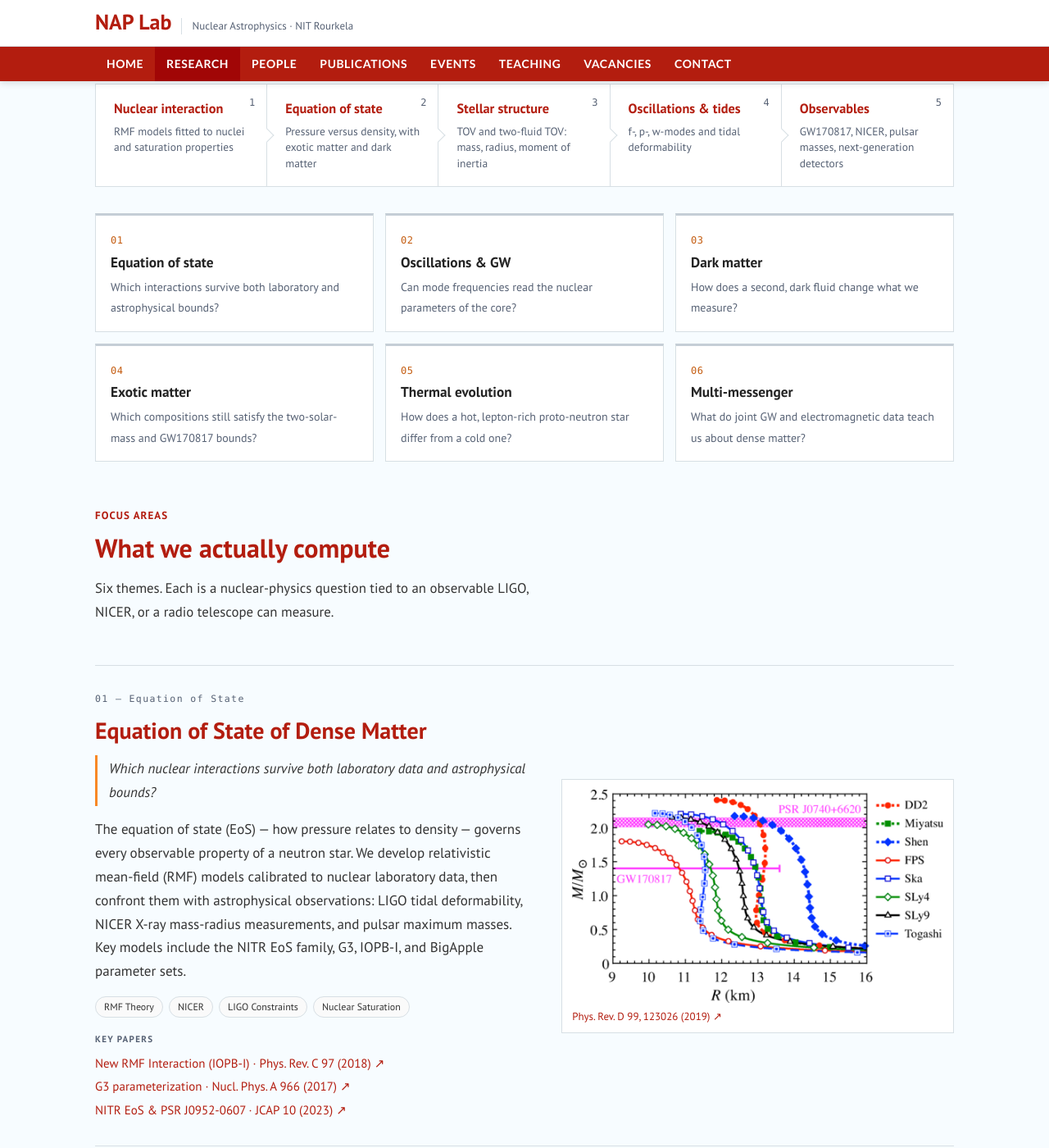
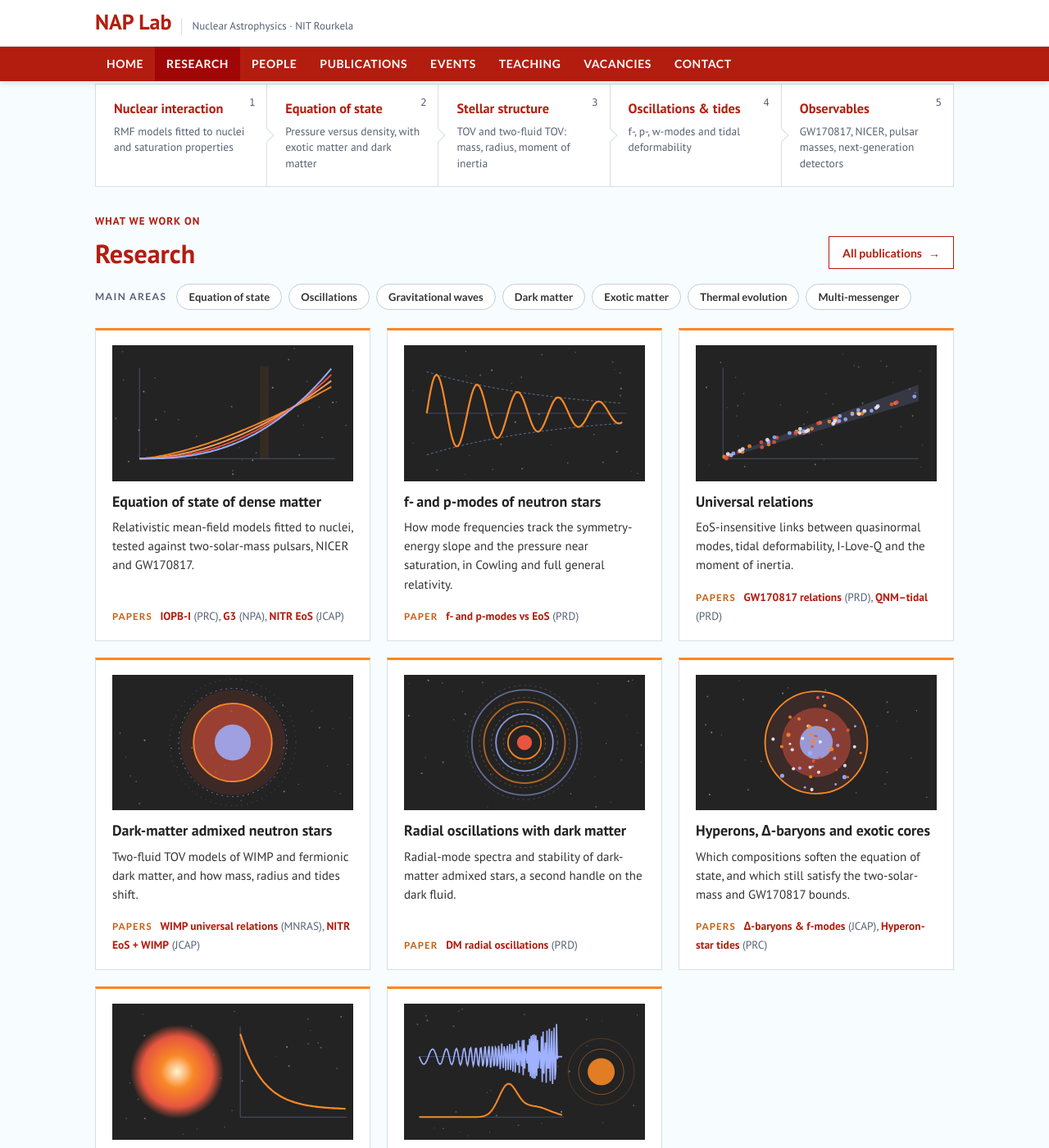
Before and after one commit to bharatiop/bharatiop.github.io, a Jekyll site: the page built from _pages/research.md, in a window 1280 px wide and 1400 px high, scrolled down 639 px. Shown: the whole window at 82% size. Built offline with Jekyll 4.4.1, drawn with Linux system fonts in a browser that asks for light colours; some of the changed text lies outside the part shown.

Commit message:
Research page: area filters and topic tiles

```diff
--- /dev/null
+++ b/_data/research_tiles.yml
@@ -0,0 +1,75 @@
+# ==========================================================================
+# Research tiles on /research/. One card per topic; `areas` drive the
+# "Main areas" filter. Paper links are the ones already listed on this site.
+# ==========================================================================
+
+- slug: eos
+  title: "Equation of state of dense matter"
+  body: "Relativistic mean-field models fitted to nuclei, tested against two-solar-mass pulsars, NICER and GW170817."
+  areas: "eos mm"
+  anchor: "theme-01"
+  papers:
+    - { label: "IOPB-I", venue: "PRC", url: "https://doi.org/10.1103/PhysRevC.97.045806" }
+    - { label: "G3", venue: "NPA", url: "https://doi.org/10.1016/j.nuclphysa.2017.07.001" }
+    - { label: "NITR EoS", venue: "JCAP", url: "https://doi.org/10.1088/1475-7516/2023/10/073" }
+
+- slug: oscillations
+  title: "f- and p-modes of neutron stars"
+  body: "How mode frequencies track the symmetry-energy slope and the pressure near saturation, in Cowling and full general relativity."
+  areas: "osc gw eos"
+  anchor: "theme-02"
+  papers:
+    - { label: "f- and p-modes vs EoS", venue: "PRD", url: "https://doi.org/10.1103/PhysRevD.106.063005" }
+
+- slug: universal-relations
+  title: "Universal relations"
+  body: "EoS-insensitive links between quasinormal modes, tidal deformability, I-Love-Q and the moment of inertia."
+  areas: "osc gw mm"
+  anchor: "theme-02"
+  papers:
+    - { label: "GW170817 relations", venue: "PRD", url: "https://doi.org/10.1103/PhysRevD.99.123026" }
+    - { label: "QNM–tidal", venue: "PRD", url: "https://doi.org/10.1103/PhysRevD.104.123002" }
+
+- slug: dark-matter
+  title: "Dark-matter admixed neutron stars"
+  body: "Two-fluid TOV models of WIMP and fermionic dark matter, and how mass, radius and tides shift."
+  areas: "dm eos"
+  anchor: "theme-03"
+  papers:
+    - { label: "WIMP universal relations", venue: "MNRAS", url: "https://doi.org/10.1093/mnras/stad2628" }
+    - { label: "NITR EoS + WIMP", venue: "JCAP", url: "https://doi.org/10.1088/1475-7516/2023/10/073" }
+
+- slug: radial-modes
+  title: "Radial oscillations with dark matter"
+  body: "Radial-mode spectra and stability of dark-matter admixed stars, a second handle on the dark fluid."
+  areas: "dm osc"
+  anchor: "theme-03"
+  papers:
+    - { label: "DM radial oscillations", venue: "PRD", url: "https://doi.org/10.1103/PhysRevD.107.103039" }
+
+- slug: exotic-matter
+  title: "Hyperons, Δ-baryons and exotic cores"
+  body: "Which compositions soften the equation of state, and which still satisfy the two-solar-mass and GW170817 bounds."
+  areas: "exo eos"
+  anchor: "theme-04"
+  papers:
+    - { label: "Δ-baryons & f-modes", venue: "JCAP", url: "https://doi.org/10.1088/1475-7516/2024/04/065" }
+    - { label: "Hyperon-star tides", venue: "PRC", url: "https://doi.org/10.1103/PhysRevC.95.015801" }
+
+- slug: thermal
+  title: "Proto-neutron stars and cooling"
+  body: "Finite temperature and trapped neutrinos in a newborn star; Urca processes and what cooling says about the symmetry energy."
+  areas: "therm exo"
+  anchor: "theme-thermal"
+  papers:
+    - { label: "Proto-NS oscillations", venue: "arXiv", url: "https://arxiv.org/abs/2307.06892" }
+    - { label: "Warm dense matter", venue: "EPJC", url: "https://doi.org/10.1140/epjc/s10052-020-8353-4" }
+
+- slug: multimessenger
+  title: "Multi-messenger constraints"
+  body: "Joint gravitational-wave and electromagnetic data to infer the EoS, tidal deformability and moment of inertia."
+  areas: "mm gw"
+  anchor: "theme-mm"
+  papers:
+    - { label: "MOI of J0737−3039A", venue: "ApJL", url: "https://doi.org/10.3847/2041-8213/aaee76" }
+    - { label: "Tides & GW170817", venue: "PRC", url: "https://doi.org/10.1103/PhysRevC.98.035804" }
--- a/_pages/research.md
+++ b/_pages/research.md
@@ -40,17 +40,40 @@ permalink: /research/
     <li><b>Observables</b><span>GW170817, NICER, pulsar masses, next-generation detectors</span></li>
   </ol>
 
-  <div class="rs-index" id="themes">
-    <a href="#theme-01"><span class="rs-n">01</span><b>Equation of state</b><span>Which interactions survive both laboratory and astrophysical bounds?</span></a>
-    <a href="#theme-02"><span class="rs-n">02</span><b>Oscillations &amp; GW</b><span>Can mode frequencies read the nuclear parameters of the core?</span></a>
-    <a href="#theme-03"><span class="rs-n">03</span><b>Dark matter</b><span>How does a second, dark fluid change what we measure?</span></a>
-    <a href="#theme-04"><span class="rs-n">04</span><b>Exotic matter</b><span>Which compositions still satisfy the two-solar-mass and GW170817 bounds?</span></a>
-    <a href="#theme-thermal"><span class="rs-n">05</span><b>Thermal evolution</b><span>How does a hot, lepton-rich proto-neutron star differ from a cold one?</span></a>
-    <a href="#theme-mm"><span class="rs-n">06</span><b>Multi-messenger</b><span>What do joint GW and electromagnetic data teach us about dense matter?</span></a>
+  <div class="rs-head" id="topics">
+    <div>
+      <span class="eyebrow">What we work on</span>
+      <h2 class="section-title">Research</h2>
+    </div>
+    <a class="rs-more" href="{{ site.url }}{{ site.baseurl }}/publications/">All publications <span aria-hidden="true">→</span></a>
   </div>
 
-  <div class="section-header" style="margin-top:3.5rem;">
-    <span class="eyebrow">Focus areas</span>
+  <div class="rs-areas" id="rsAreas" role="group" aria-label="Filter by area">
+    <span class="rs-areas-label">Main areas</span>
+    <button type="button" data-f="eos" aria-pressed="false">Equation of state</button>
+    <button type="button" data-f="osc" aria-pressed="false">Oscillations</button>
+    <button type="button" data-f="gw" aria-pressed="false">Gravitational waves</button>
+    <button type="button" data-f="dm" aria-pressed="false">Dark matter</button>
+    <button type="button" data-f="exo" aria-pressed="false">Exotic matter</button>
+    <button type="button" data-f="therm" aria-pressed="false">Thermal evolution</button>
+    <button type="button" data-f="mm" aria-pressed="false">Multi-messenger</button>
+  </div>
+
+  <div class="rs-tiles" id="rsTiles">
+    {% for t in site.data.research_tiles %}
+    <article class="rs-tile" data-a="{{ t.areas }}">
+      <a class="rs-thumb" href="#{{ t.anchor }}" aria-label="Read more: {{ t.title }}"><img src="{{ site.url }}{{ site.baseurl }}/images/research/{{ t.slug }}.svg" alt="" loading="lazy"></a>
+      <h3>{{ t.title }}</h3>
+      <p>{{ t.body }}</p>
+      <div class="rs-pp"><b>{% if t.papers.size > 1 %}Papers{% else %}Paper{% endif %}</b>
+        {% for p in t.papers %}<a href="{{ p.url }}" target="_blank" rel="noopener">{{ p.label }}</a> <span class="rs-venue">({{ p.venue }})</span>{% unless forloop.last %}, {% endunless %}{% endfor %}
+      </div>
+    </article>
+    {% endfor %}
+  </div>
+
+  <div class="section-header" style="margin-top:4rem;">
+    <span class="eyebrow">In depth</span>
     <h2 class="section-title">What we actually compute</h2>
     <p class="section-lead">
       Six themes. Each is a nuclear-physics question tied to an observable LIGO, NICER, or a radio telescope can measure.
@@ -312,3 +335,19 @@ permalink: /research/
   </div>
 
 </div>
+
+<script>
+(function () {
+  var box = document.getElementById('rsAreas'), grid = document.getElementById('rsTiles');
+  if (!box || !grid) return;
+  var tiles = grid.querySelectorAll('.rs-tile');
+  function show(f) {
+    box.querySelectorAll('button').forEach(function (b) { b.setAttribute('aria-pressed', b.getAttribute('data-f') === f ? 'true' : 'false'); });
+    tiles.forEach(function (t) { t.hidden = !(!f || (' ' + t.getAttribute('data-a') + ' ').indexOf(' ' + f + ' ') > -1); });
+  }
+  box.addEventListener('click', function (e) {
+    var b = e.target.closest('button[data-f]'); if (!b) return;
+    show(b.getAttribute('aria-pressed') === 'true' ? null : b.getAttribute('data-f'));   /* second click clears */
+  });
+})();
+</script>
--- a/css/live.css
+++ b/css/live.css
@@ -373,3 +373,41 @@ ol.rs-flow {
   .rs-flow li:not(:last-child)::after { right: auto; left: 50%; top: auto; bottom: -7px; transform: translateX(-50%) rotate(135deg); }
   .rs-next { grid-template-columns: 1fr; }
 }
+
+/* Research tiles (modelled on a compact "areas + tiles" research page) */
+.rs-head { display: flex; flex-wrap: wrap; align-items: flex-end; justify-content: space-between; gap: 12px 20px; margin-bottom: 18px; }
+.rs-more {
+  display: inline-flex; align-items: center; gap: 8px; min-height: 40px; padding: 0 16px; border: 1.5px solid var(--plasma);
+  font-family: var(--navfont); font-size: 14px; font-weight: 700; color: var(--plasma); background: var(--white); white-space: nowrap;
+  transition: background .15s, color .15s;
+}
+.rs-more:hover { background: var(--plasma); color: var(--white); }
+.rs-areas { display: flex; flex-wrap: wrap; align-items: center; gap: 8px; margin-bottom: 22px; }
+.rs-areas-label { font-family: var(--navfont); font-size: 12px; font-weight: 700; letter-spacing: .12em; text-transform: uppercase; color: var(--ink-3); margin-right: 4px; }
+.rs-areas button {
+  font-family: var(--navfont); font-size: 13px; font-weight: 700; padding: 7px 14px; border: 1px solid var(--line-2); background: var(--white);
+  color: var(--ink-2); border-radius: 999px; cursor: pointer; transition: background .15s, color .15s, border-color .15s;
+}
+.rs-areas button:hover { border-color: var(--ink); color: var(--ink); }
+.rs-areas button[aria-pressed="true"] { background: var(--plasma); border-color: var(--plasma); color: var(--white); }
+.rs-areas button:focus-visible { outline: 2px solid var(--fusion); outline-offset: 2px; }
+
+.rs-tiles { display: grid; grid-template-columns: repeat(3, minmax(0, 1fr)); gap: 20px; }
+.rs-tile {
+  display: flex; flex-direction: column; gap: 8px; background: var(--white); border: 1px solid var(--line); border-top: 3px solid var(--fusion);
+  padding: 20px 20px 18px; transition: box-shadow .15s, transform .15s;
+}
+.rs-tile:hover { box-shadow: 0 10px 24px rgba(35,35,35,.09); transform: translateY(-2px); }
+.rs-tile[hidden] { display: none; }
+.rs-thumb { display: block; margin: -2px 0 6px; overflow: hidden; background: var(--ink); }
+.rs-thumb img { display: block; width: 100%; aspect-ratio: 16 / 9; object-fit: cover; transition: transform .3s; }
+.rs-tile:hover .rs-thumb img { transform: scale(1.04); }
+.rs-tile h3 { font-family: var(--display); font-size: 1.12rem; font-weight: 700; line-height: 1.25; color: var(--ink); margin: 0; }
+.rs-tile p { font-size: 15px; line-height: 1.55; color: var(--ink-2); margin: 0; }
+.rs-pp { margin-top: auto; padding-top: 8px; font-size: 13.5px; line-height: 1.7; color: var(--ink-3); }
+.rs-pp b { font-family: var(--navfont); font-size: 11.5px; font-weight: 700; letter-spacing: .1em; text-transform: uppercase; color: var(--fusion-deep); margin-right: 6px; }
+.rs-pp a { font-weight: 700; color: var(--link); }
+.rs-pp a:hover { color: var(--link-hover); }
+.rs-venue { color: var(--ink-3); }
+@media (max-width: 980px) { .rs-tiles { grid-template-columns: repeat(2, minmax(0, 1fr)); } }
+@media (max-width: 620px) { .rs-tiles { grid-template-columns: minmax(0, 1fr); } }
```
Also changed, not shown: images/research/dark-matter.svg (added), images/research/eos.svg (added), images/research/exotic-matter.svg (added), images/research/multimessenger.svg (added), images/research/oscillations.svg (added), images/research/radial-modes.svg (added), images/research/thermal.svg (added), images/research/universal-relations.svg (added).
